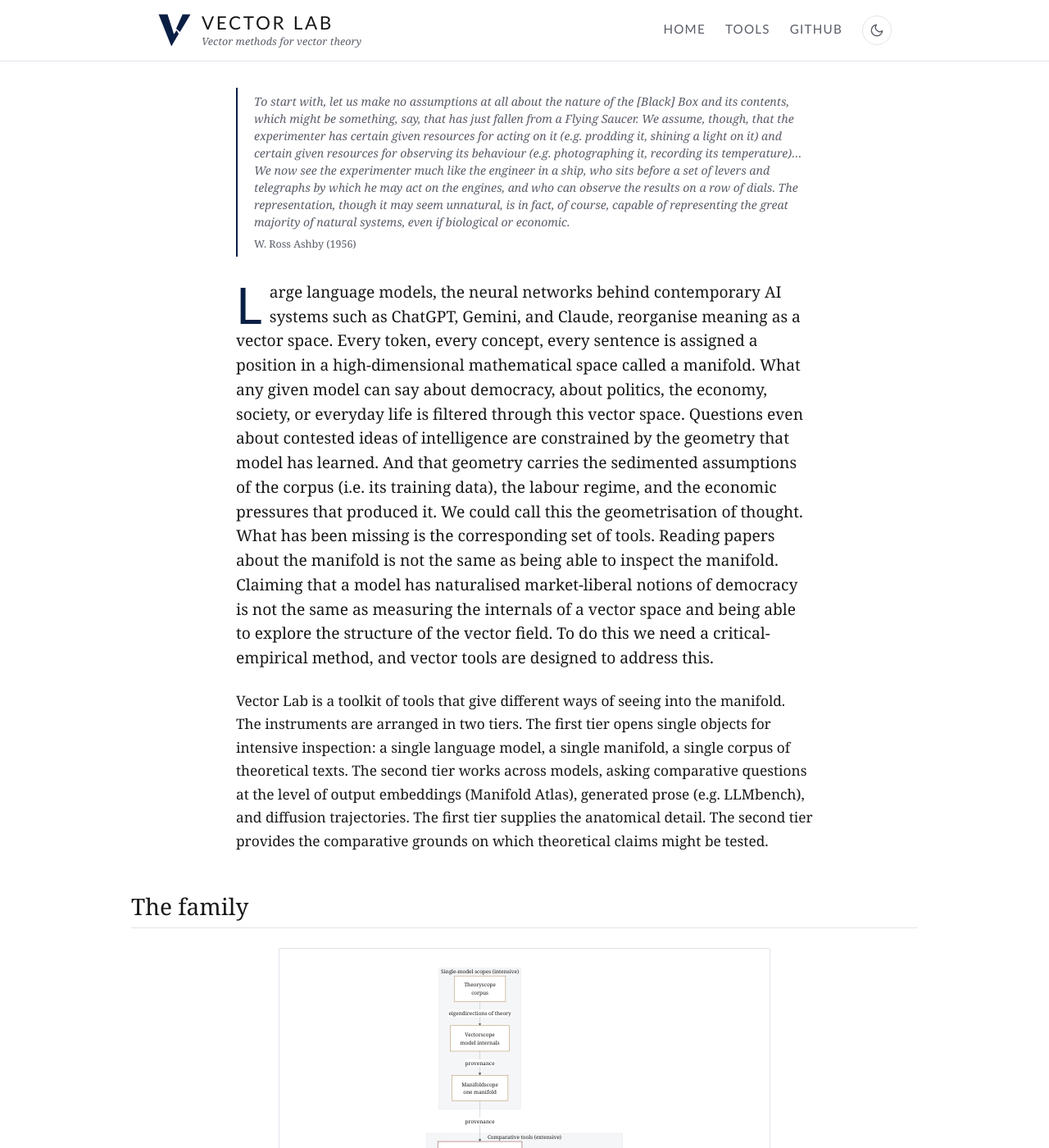
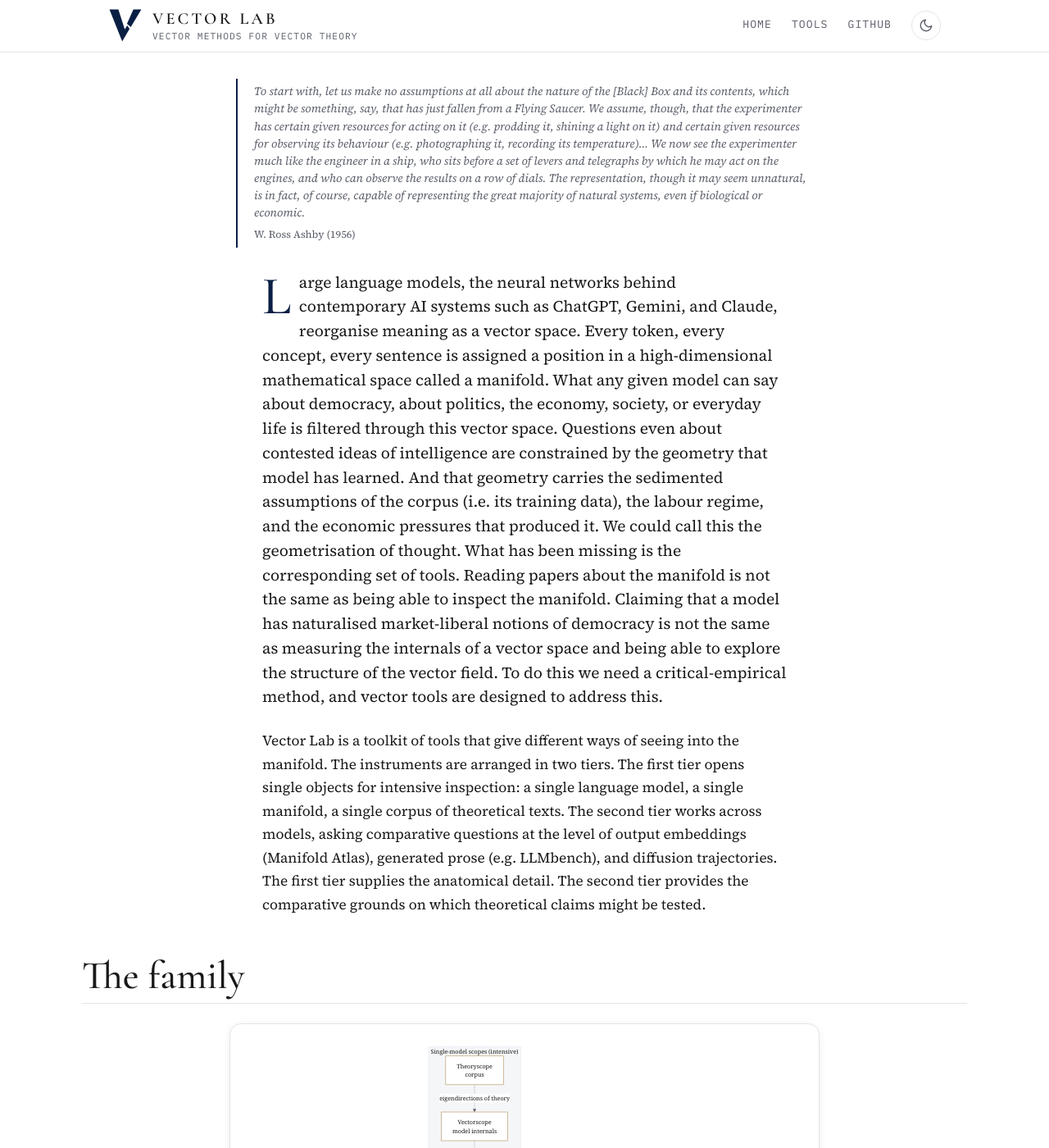
Before and after one commit to vector-lab-tools/vector-lab-tools.github.io, a Jekyll site: the page built from index.md, in a window 1280 px wide and 1400 px high. Shown: the whole window at 82% size. Built offline with Jekyll 4.4.1, drawn with Linux system fonts in a browser that asks for light colours.

Commit message:
Site glow-up: Cormorant / Source Serif / Plex Mono typography, 1080 wrap, sticky header, section-head and eyebrow helpers
- Typography switched to Cormorant Garamond (display), Source Serif 4 (body), IBM Plex Mono (nav, labels, brand tagline). Loaded via Google Fonts with preconnect.
- Wrap widened from 960 to 1080 with 32 px padding. Body size up to 18 px.
- h1 / h2 use clamp() fluid sizing. Section headings now accept a two-column eyebrow pattern via .section-head { .num, h2 }.
- Site header is sticky with a backdrop-blur, matching vector-humanities.github.io.
- Brand text uses the display font at 1.25 rem with 0.16 em tracking; tagline is a mono label.
- Tool cards get a 14 px radius and a hover translate. Mermaid frames widen to 720 px and gain a card shadow.
- Lede first-letter uses the display font at 3.4 em, weight 500. Prose constrained to a 40 rem measure.
- Added .reveal class and a small IntersectionObserver in default.html to fade sections in on scroll (respects reduced motion).
- Mobile: nav gains .hide-sm support below 600 px; section-head stacks below 900 px.
- Standing convention: added _tmp/ to .gitignore.

```diff
--- a/_layouts/default.html
+++ b/_layouts/default.html
@@ -29,6 +29,10 @@
       document.documentElement.setAttribute('data-theme', theme);
     })();
   </script>
+
+  <link rel="preconnect" href="https://fonts.googleapis.com">
+  <link rel="preconnect" href="https://fonts.gstatic.com" crossorigin>
+  <link rel="stylesheet" href="https://fonts.googleapis.com/css2?family=Cormorant+Garamond:ital,wght@0,400;0,500;0,600;1,400;1,500&family=Source+Serif+4:ital,wght@0,400;0,600;1,400&family=IBM+Plex+Mono:wght@400;500&display=swap">
 
   <link rel="stylesheet" href="{{ '/assets/css/style.css' | relative_url }}?v={{ asset_v }}">
 </head>
@@ -118,6 +122,19 @@
             applyTheme(currentTheme() === 'dark' ? 'light' : 'dark');
           });
         }
+
+        // Reveal-on-scroll for any element with class="reveal"
+        var reveals = document.querySelectorAll('.reveal');
+        if (reveals.length && 'IntersectionObserver' in window) {
+          var io = new IntersectionObserver(function(entries) {
+            entries.forEach(function(e) {
+              if (e.isIntersecting) { e.target.classList.add('in'); io.unobserve(e.target); }
+            });
+          }, { rootMargin: '0px 0px -8% 0px', threshold: 0.08 });
+          reveals.forEach(function(el) { io.observe(el); });
+        } else {
+          reveals.forEach(function(el) { el.classList.add('in'); });
+        }
       });
     })();
   </script>
--- a/assets/css/style.scss
+++ b/assets/css/style.scss
@@ -34,19 +34,22 @@ html[data-theme="dark"] {
   --vl-card-shadow: 0 2px 16px rgba(0, 0, 0, 0.45);
 }
 
-$wrap: 960px;
-$serif: Georgia, "Iowan Old Style", "Palatino Linotype", serif;
-$display: "Optima", "Futura", "Iowan Old Style", Georgia, serif;
+$wrap: 1080px;
+$serif: "Source Serif 4", Georgia, "Iowan Old Style", serif;
+$display: "Cormorant Garamond", "Iowan Old Style", Georgia, serif;
+$mono: "IBM Plex Mono", "SF Mono", Menlo, Consolas, monospace;
 
 * { box-sizing: border-box; }
 
 html, body { margin: 0; padding: 0; }
+html { scroll-behavior: smooth; }
+@media (prefers-reduced-motion: reduce) { html { scroll-behavior: auto; } }
 
 body {
   background: var(--vl-bg);
   color: var(--vl-text);
   font-family: $serif;
-  font-size: 17px;
+  font-size: 18px;
   line-height: 1.65;
   -webkit-font-smoothing: antialiased;
   -moz-osx-font-smoothing: grayscale;
@@ -62,9 +65,14 @@ body {
 // Header
 
 .site-header {
-  background: var(--vl-bg);
+  position: sticky;
+  top: 0;
+  z-index: 10;
+  background: color-mix(in srgb, var(--vl-bg) 82%, transparent);
+  backdrop-filter: blur(10px);
+  -webkit-backdrop-filter: blur(10px);
   border-bottom: 1px solid var(--vl-rule);
-  padding: 1rem 0;
+  padding: 0.65rem 0;
 
   .wrap {
     display: flex;
@@ -98,20 +106,21 @@ body {
 
   .brand-text {
     font-family: $display;
-    font-size: 1.4rem;
-    font-weight: 500;
-    letter-spacing: 0.12em;
+    font-size: 1.25rem;
+    font-weight: 600;
+    letter-spacing: 0.16em;
     text-transform: uppercase;
     color: var(--vl-text);
   }
 
   .brand-tagline {
-    font-family: $serif;
-    font-style: italic;
-    font-size: 0.78rem;
+    font-family: $mono;
+    font-style: normal;
+    font-size: 0.7rem;
     color: var(--vl-muted);
-    margin-top: 0.2rem;
-    letter-spacing: 0.01em;
+    margin-top: 0.25rem;
+    letter-spacing: 0.1em;
+    text-transform: uppercase;
   }
 
   &:hover .brand-text { color: var(--vl-blue); }
@@ -125,8 +134,8 @@ body {
   a {
     color: var(--vl-muted);
     text-decoration: none;
-    font-family: $display;
-    font-size: 0.95rem;
+    font-family: $mono;
+    font-size: 0.82rem;
     letter-spacing: 0.08em;
     text-transform: uppercase;
     border-bottom: 1px solid transparent;
@@ -137,6 +146,11 @@ body {
       color: var(--vl-blue);
       border-bottom-color: var(--vl-blue);
     }
+  }
+
+  @media (max-width: 600px) {
+    gap: 0.9rem;
+    .hide-sm { display: none; }
   }
 }
 
@@ -188,33 +202,74 @@ a {
 
 h1, h2, h3, h4 {
   color: var(--vl-text);
-  font-family: $serif;
+  font-family: $display;
   font-weight: 500;
   letter-spacing: 0;
-  line-height: 1.25;
+  line-height: 1.1;
 }
 
-h1 { font-size: 2.4rem; margin: 2rem 0 1rem; letter-spacing: 0; }
+h1 {
+  font-size: clamp(2.6rem, 5.6vw, 3.8rem);
+  margin: 2rem 0 1rem;
+  letter-spacing: -0.005em;
+}
 
 h2 {
-  font-size: 1.75rem;
+  font-size: clamp(2rem, 4.2vw, 3rem);
   margin-top: 3rem;
-  margin-bottom: 1rem;
+  margin-bottom: 1.25rem;
   padding-bottom: 0.5rem;
   border-bottom: 1px solid var(--vl-rule);
+  line-height: 1.05;
 }
 
 h3 {
-  font-size: 1.25rem;
-  margin-top: 2.5rem;
-  margin-bottom: 1rem;
+  font-family: $display;
+  font-weight: 600;
+  font-size: 1.5rem;
+  margin-top: 2.25rem;
+  margin-bottom: 0.6rem;
   color: var(--vl-blue);
   font-style: italic;
-  font-family: $serif;
   letter-spacing: 0;
+  line-height: 1.2;
 }
 
 p { margin: 0 0 1.1em; }
+
+// Eyebrow + section-head pattern
+.eyebrow {
+  font-family: $mono;
+  font-size: 0.74rem;
+  letter-spacing: 0.2em;
+  text-transform: uppercase;
+  color: var(--vl-sand);
+  margin: 0 0 0.75rem;
+}
+
+.section-head {
+  display: grid;
+  grid-template-columns: 180px 1fr;
+  gap: 2rem;
+  margin: 3.5rem 0 1.5rem;
+
+  .num {
+    font-family: $mono;
+    font-size: 0.74rem;
+    letter-spacing: 0.2em;
+    color: var(--vl-sand);
+    padding-top: 0.9rem;
+    text-transform: uppercase;
+  }
+
+  h2 { margin: 0; padding: 0; border: 0; }
+
+  @media (max-width: 900px) {
+    grid-template-columns: 1fr;
+    gap: 0.6rem;
+    .num { padding-top: 0; }
+  }
+}
 
 blockquote {
   border-left: 3px solid var(--vl-blue);
@@ -307,7 +362,7 @@ hr { border: 0; border-top: 1px solid var(--vl-rule); margin: 3rem 0; }
 
 .lede {
   margin: 0 auto 3rem;
-  max-width: 44rem;
+  max-width: 40rem;
   font-size: 1.08rem;
 
   p { margin-bottom: 1.25em; }
@@ -319,13 +374,30 @@ hr { border: 0; border-top: 1px solid var(--vl-rule); margin: 3rem 0; }
 
     &::first-letter {
       font-family: $display;
-      font-size: 3.2em;
+      font-size: 3.4em;
+      font-weight: 500;
       float: left;
       line-height: 0.9;
       padding: 0.05em 0.15em 0 0;
       color: var(--vl-blue);
     }
   }
+}
+
+// Prose constrained measure (matches lede)
+.prose { max-width: 40rem; }
+.prose p { margin: 0 0 1.1em; }
+
+// Reveal-on-scroll (optional, class added by small script if present)
+.reveal {
+  opacity: 0;
+  transform: translateY(14px);
+  transition: opacity 0.7s ease, transform 0.7s ease;
+
+  &.in { opacity: 1; transform: none; }
+}
+@media (prefers-reduced-motion: reduce) {
+  .reveal { opacity: 1; transform: none; transition: none; }
 }
 
 // Tools grid
@@ -341,9 +413,11 @@ hr { border: 0; border-top: 1px solid var(--vl-rule); margin: 3rem 0; }
   background: var(--vl-surface-alt);
   border: 1px solid var(--vl-rule);
   border-top: 3px solid var(--vl-sand);
-  padding: 1rem 1.1rem;
-  border-radius: 2px;
-  transition: border-color 0.2s ease, box-shadow 0.2s ease, background-color 0.25s ease;
+  padding: 1.1rem 1.2rem 1.2rem;
+  border-radius: 14px;
+  transition: transform 0.2s ease, border-color 0.2s ease, box-shadow 0.2s ease, background-color 0.25s ease;
+
+  &:hover { transform: translateY(-2px); }
 
   &:hover {
     box-shadow: var(--vl-card-shadow);
@@ -461,15 +535,16 @@ hr { border: 0; border-top: 1px solid var(--vl-rule); margin: 3rem 0; }
 .mermaid {
   background: var(--vl-surface);
   border: 1px solid var(--vl-rule);
-  border-radius: 2px;
-  padding: 1.25rem 1rem;
+  border-radius: 14px;
+  padding: 1.5rem 1.25rem;
   margin: 1.5rem auto;
-  max-width: 600px;
+  max-width: 720px;
   text-align: center;
   overflow-x: auto;
+  box-shadow: var(--vl-card-shadow);
   transition: background-color 0.25s ease, border-color 0.25s ease;
 
-  svg { max-width: 100%; height: auto; max-height: 320px; }
+  svg { max-width: 100%; height: auto; max-height: 360px; }
 }
 
 // Footer
```
Also changed, not shown: 1 other file.
